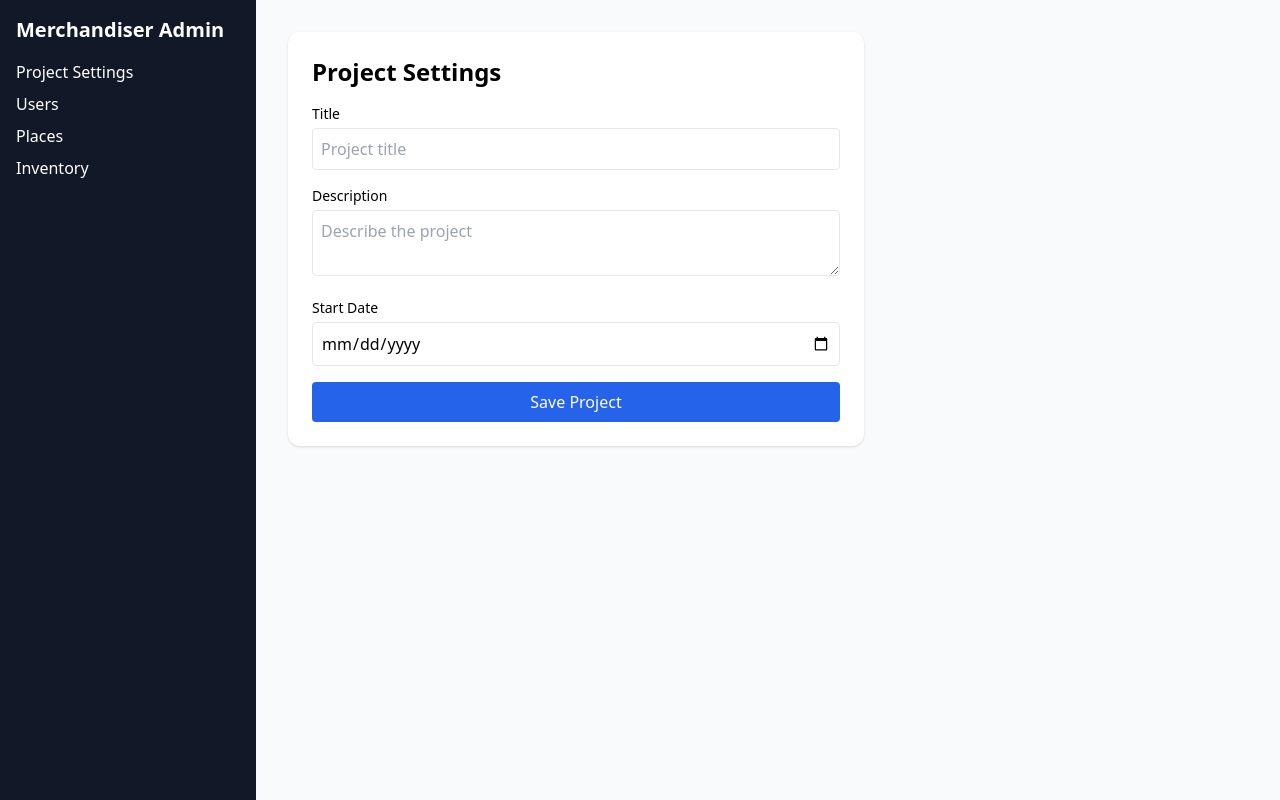
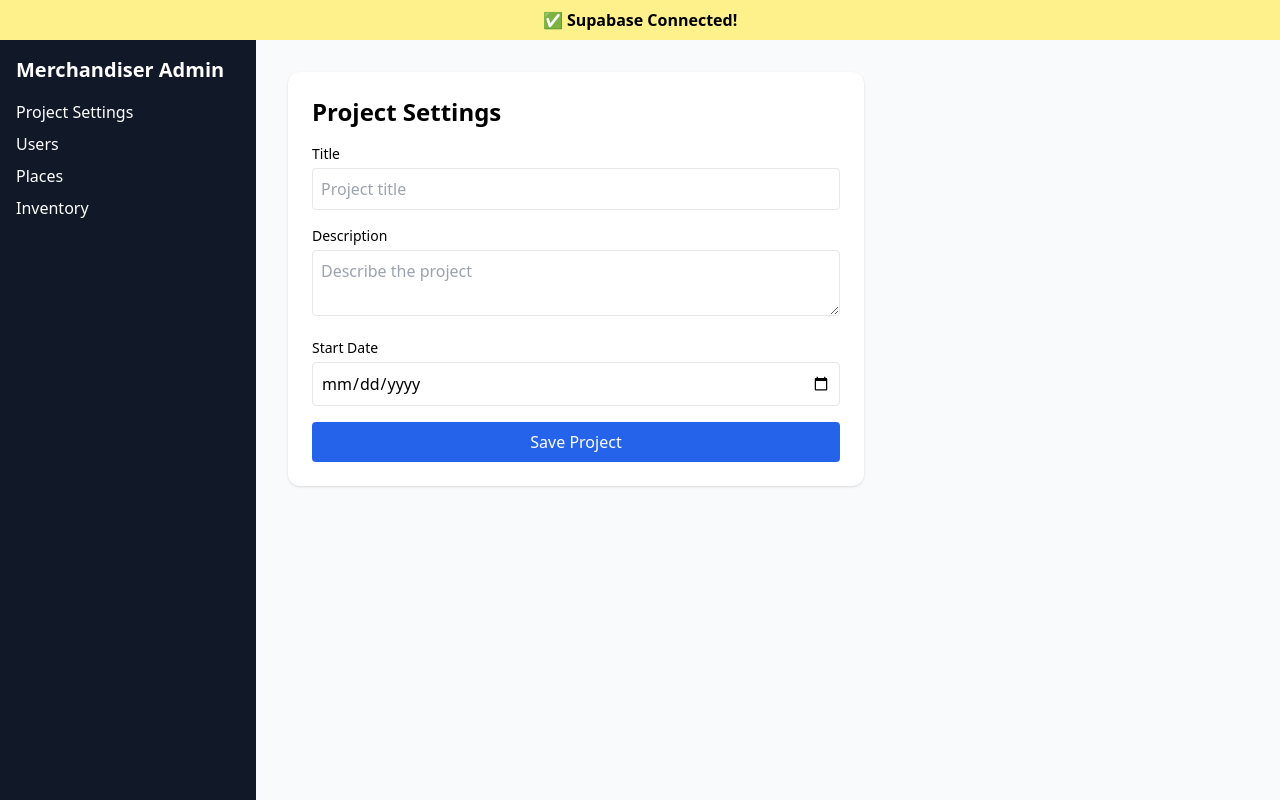
Before and after one commit to apostoloskalog/merchandise-admin, a Next.js app: page / in a window 1280 px wide. Built offline with nearby package versions, Linux system fonts and the light colour scheme; no server answers.

Commit message:
Add files via upload

```diff
--- a/package.json
+++ b/package.json
@@ -1,6 +1,6 @@
 {
   "name": "merchandiser-admin",
-  "version": "0.2.3",
+  "version": "0.2.5",
   "private": true,
   "scripts": {
     "dev": "next dev",
--- a/pages/index.js
+++ b/pages/index.js
@@ -5,6 +5,8 @@ import { createClient } from "@supabase/supabase-js";
 
 export default function Home() {
   const [supabase, setSupabase] = useState(null);
+  const [debugMessage, setDebugMessage] = useState("🔄 Checking Supabase...");
+
   const [title, setTitle] = useState("");
   const [description, setDescription] = useState("");
   const [date, setDate] = useState("");
@@ -12,8 +14,12 @@ export default function Home() {
   useEffect(() => {
     const supabaseUrl = process.env.NEXT_PUBLIC_SUPABASE_URL;
     const supabaseAnonKey = process.env.NEXT_PUBLIC_SUPABASE_ANON_KEY;
+
     if (supabaseUrl && supabaseAnonKey) {
       setSupabase(createClient(supabaseUrl, supabaseAnonKey));
+      setDebugMessage("✅ Supabase Connected!");
+    } else {
+      setDebugMessage("❌ Missing Supabase config");
     }
   }, []);
 
@@ -38,7 +44,13 @@ export default function Home() {
   };
 
   return (
-    <div className="flex min-h-screen">
+    <div className="flex min-h-screen flex-col">
+      {/* Debug banner */}
+      <div className="bg-yellow-200 text-black text-center p-2 font-semibold">
+        {debugMessage}
+      </div>
+
+      <div className="flex flex-1">
         {/* Sidebar */}
         <aside className="w-64 bg-gray-900 text-white p-4 space-y-2">
           <h2 className="text-xl font-bold mb-4">Merchandiser Admin</h2>
@@ -90,5 +102,11 @@ export default function Home() {
           </div>
         </main>
       </div>
+    </div>
   );
 }
+
+// ✅ Prevent prerendering at build time
+export async function getServerSideProps() {
+  return { props: {} };
+}
```
Lines whose indentation alone changed are shown as unchanged.
